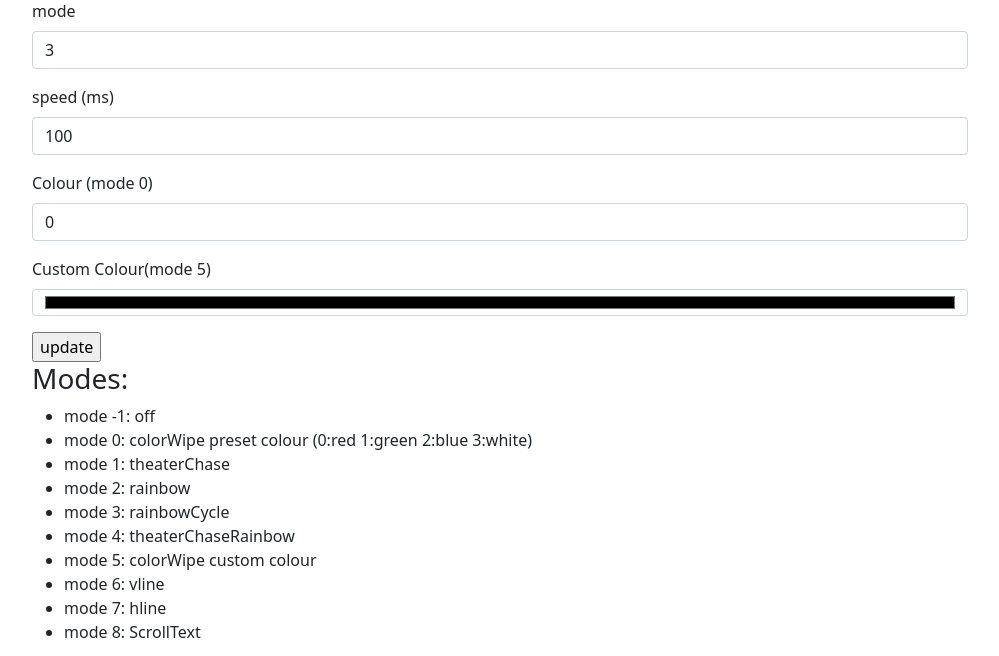
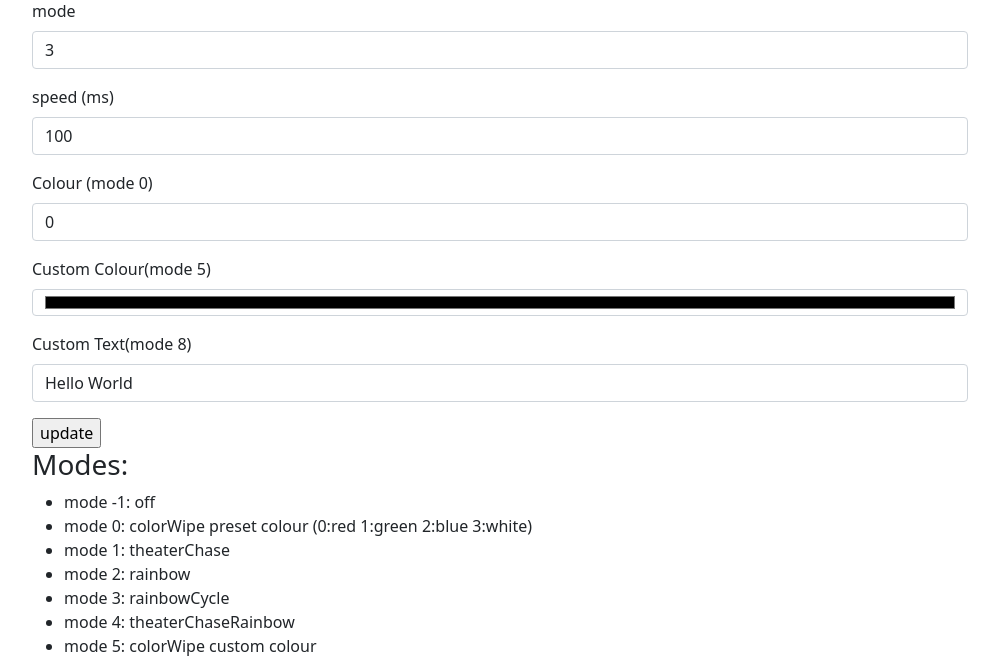
Before and after one commit to IdrisTheDragon/ledpi, a Flask app: page / in a window 1280 px wide. Shown: the part 189-845 px from the top of the page, without its empty margins (140-1139 px from the left). Run offline with Flask 2, Linux system fonts and the light colour scheme; some libraries are stand-ins or nearby versions.

Commit message:
add custom text ui

```diff
--- a/activeSettings.py
+++ b/activeSettings.py
@@ -1,4 +1,5 @@
 from rpi_ws281x import Color
+from d2patterns import strToTextArray
 
 class ActiveSettings:
     mode = 3
@@ -9,6 +10,8 @@ class ActiveSettings:
     customColor = Color(0,0,0)
     toggleenable = 0
     speed = 100
+    customtext = 'Hello World'
+    customTextArray = strToTextArray(customtext)
 
     def parse_update(self,message):
         msg = message.split("\n")
@@ -33,3 +36,6 @@ class ActiveSettings:
             elif t[0] == "toggleenable":
                 self.toggleenable = int(t[1])
                 print(self.toggleenable)
+            elif t[0] == 'customtext':
+                self.customtext = t[1]
+                self.customTextArray = strToTextArray(self.customtext)
--- a/d2patterns.py
+++ b/d2patterns.py
@@ -54,9 +54,9 @@ def strToTextArray(input):
       letterArray.append(letters[ord(l.lower())-97])
     elif l == ' ':
       letterArray.append(LSP)
+  letterArray.append(LSP)
+  letterArray.append(LSP)
   return letterArrayToTextArray(letterArray)
-
-finalText = strToTextArray("I Love you")
 
 
 class Vline(Pattern):
@@ -104,7 +104,7 @@ class ScrollText(Pattern):
 
     for i in range(self.strip.numPixels()):
       coord = ledcoords[i]
-      if finalText[coord[1]][(19-coord[0]+self.counter)%len(finalText[0])] == '1':
+      if self.settings.customTextArray[coord[1]][(19-coord[0]+self.counter)%len(self.settings.customTextArray[0])] == '1':
         self.strip.setPixelColor(i, self.settings.customColor)
       else:
         self.strip.setPixelColor(i, Color(0,0,0))
--- a/server.py
+++ b/server.py
@@ -44,7 +44,7 @@ def connect():
 def update_pattern(data):
     # data['r']
 
-    zmqSocket.send_string(f"mode:{data['mode']}\ncolor:{data['colour']}\nspeed:{data['speed']}\nr:{data['r']}\ng:{data['g']}\nb:{data['b']}")
+    zmqSocket.send_string(f"mode:{data['mode']}\ncolor:{data['colour']}\nspeed:{data['speed']}\nr:{data['r']}\ng:{data['g']}\nb:{data['b']}\ncustomtext:{data['customtext']}")
     print('updated with', data)
     emit("update", {"msg":"updated data"})
 
--- a/templates/demo.html
+++ b/templates/demo.html
@@ -48,12 +48,13 @@
                     var colour = $("input[name=colour]")['0'].value;
                     var value = $("input[name='colori']")['0'].value;
                     var speed = $("input[name='speed']")['0'].value;
+                    var customtext = $("input[name='customtext']")['0'].value;
                     // #XXXXXX -> ["XX", "XX", "XX"]
                     value = value.match(/[A-Za-z0-9]{2}/g);
 
                     // ["XX", "XX", "XX"] -> [n, n, n]
                     value = value.map(function(v) { return parseInt(v, 16) });
-                    socketio.emit("update", {'r':value[0],'g':value[1],'b':value[2],'mode':mode,'colour':colour, 'speed':speed});
+                    socketio.emit("update", {'r':value[0],'g':value[1],'b':value[2],'mode':mode,'colour':colour, 'speed':speed,'customtext':customtext});
                 });
 
 
@@ -88,7 +89,10 @@
                          <label class="form-label">Custom Colour(mode 5)</label>
                         <input class="form-control" type="color" name="colori" value="#000000" />
                     </div>
-
+                    <div class="mb-3">
+                        <label class="form-label">Custom Text(mode 8)</label>
+                       <input class="form-control" type="text" name="customtext" value="Hello World" />
+                   </div>
                     <input type="button" name="update" value="update" />
 
                  </form>
```
